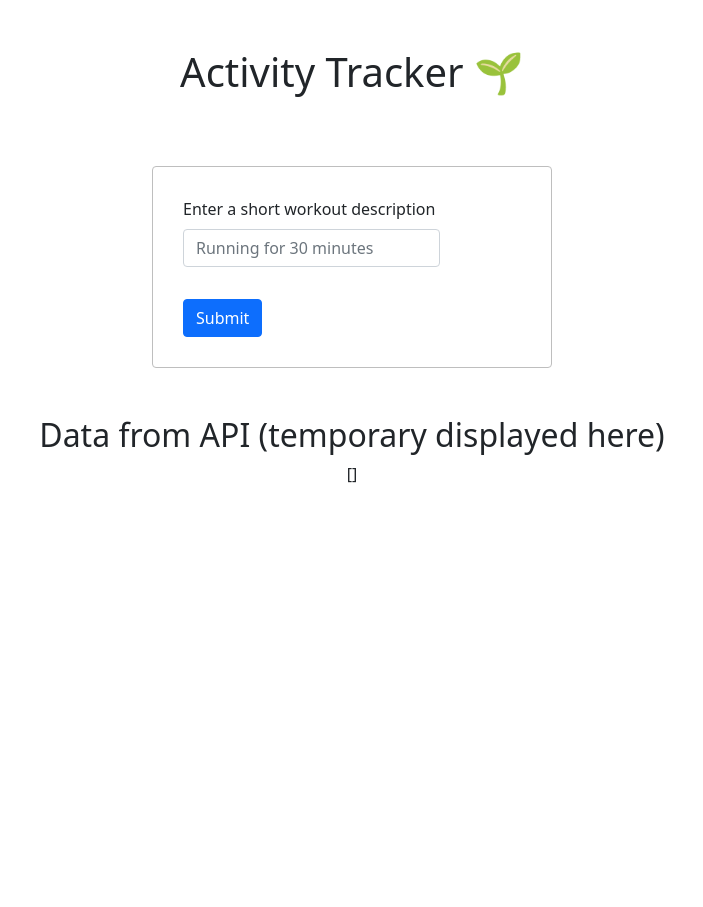
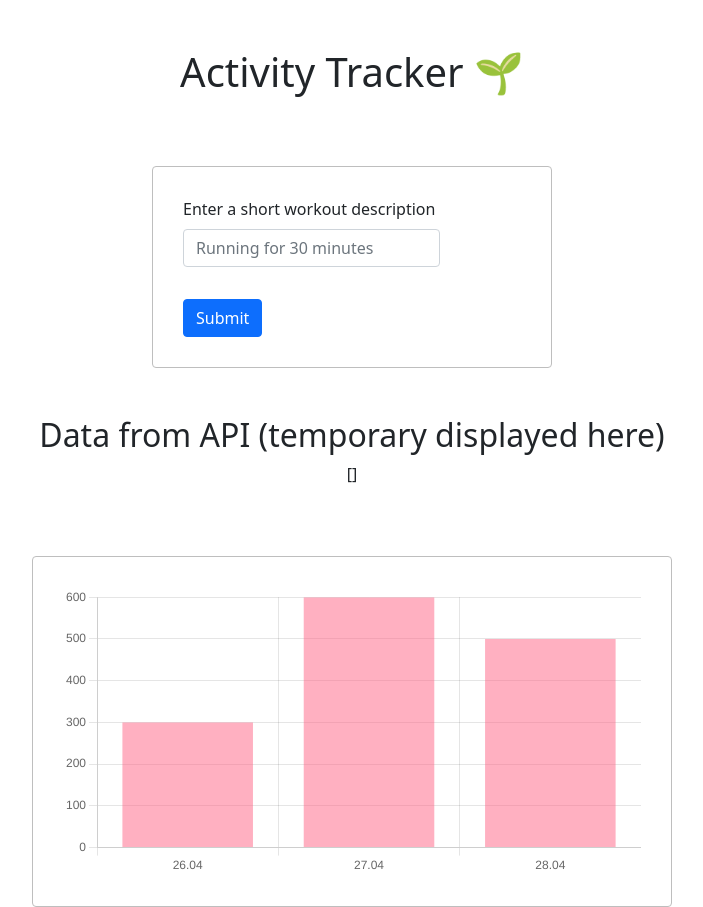
Before and after one commit to talgelfand/activity-tracker, a React (Create React App) app: page / in a window 1280 px wide. Shown: the whole page, without its empty margins (288-991 px from the left). Before the commit the page ends 800 px from the top, so only its background shows below. Built offline with nearby package versions, Linux system fonts and the light colour scheme.

Commit message:
chart testing

```diff
--- a/package.json
+++ b/package.json
@@ -7,9 +7,11 @@
     "@testing-library/react": "^12.0.0",
     "@testing-library/user-event": "^13.2.1",
     "bootstrap": "^5.1.3",
+    "chart.js": "^3.7.1",
     "prettier": "^2.6.2",
     "react": "^17.0.2",
     "react-bootstrap": "^2.1.2",
+    "react-chartjs-2": "^4.1.0",
     "react-dom": "^17.0.2",
     "react-router-dom": "6",
     "react-scripts": "5.0.0",
--- /dev/null
+++ b/src/components/ChartForm/ChartForm.js
@@ -0,0 +1,58 @@
+import React from 'react';
+import {
+  Chart as ChartJS,
+  CategoryScale,
+  LinearScale,
+  BarElement,
+  Title,
+  Tooltip,
+  Legend,
+} from 'chart.js';
+import { Bar } from 'react-chartjs-2';
+import { ChartFormWrapper } from './ChartForm.style'
+
+ChartJS.register(
+  CategoryScale,
+  LinearScale,
+  BarElement,
+  Title,
+  Tooltip,
+  Legend
+);
+
+const ChartForm = () => {
+  const labels = ['26.04', '27.04', '28.04'];
+  const caloriesData = [300, 600, 500];
+
+  const options = {
+    responsive: true,
+    plugins: {
+      legend: {
+        display: false,
+      },
+      title: {
+        display: false,
+      },
+    },
+  };
+
+  const data = {
+    labels,
+    datasets: [
+      {
+        data: caloriesData,
+        backgroundColor: 'rgba(255, 99, 132, 0.5)',
+      },
+    ],
+  };
+
+  return (
+    <div>
+      <ChartFormWrapper>
+        <Bar data={data} options={options} />
+      </ChartFormWrapper>
+    </div>
+  )
+}
+
+export default ChartForm
--- /dev/null
+++ b/src/components/ChartForm/ChartForm.style.js
@@ -0,0 +1,12 @@
+import styled from 'styled-components'
+
+export const ChartFormWrapper = styled.div`
+  padding: 30px;
+  width: 50%;
+  display: flex;
+  margin: auto;
+  margin-top: 70px;
+  background-color: #fff;
+  border: 1px solid #bebebe;
+  border-radius: 4px;
+`
--- /dev/null
+++ b/src/components/ChartForm/index.js
@@ -0,0 +1 @@
+export { default } from './ChartForm'
--- a/src/pages/Home/Home.js
+++ b/src/pages/Home/Home.js
@@ -1,12 +1,14 @@
 import React from 'react'
 import Heading from '../../components/Heading'
 import WorkoutForm from '../../components/WorkoutForm/WorkoutForm'
+import ChartForm from '../../components/ChartForm/ChartForm'
 
 const Home = () => {
   return (
     <>
       <Heading />
       <WorkoutForm />
+      <ChartForm />
     </>
   )
 }
```
Also changed, not shown: 2 other files (tests, documents, lock files or other folders).
